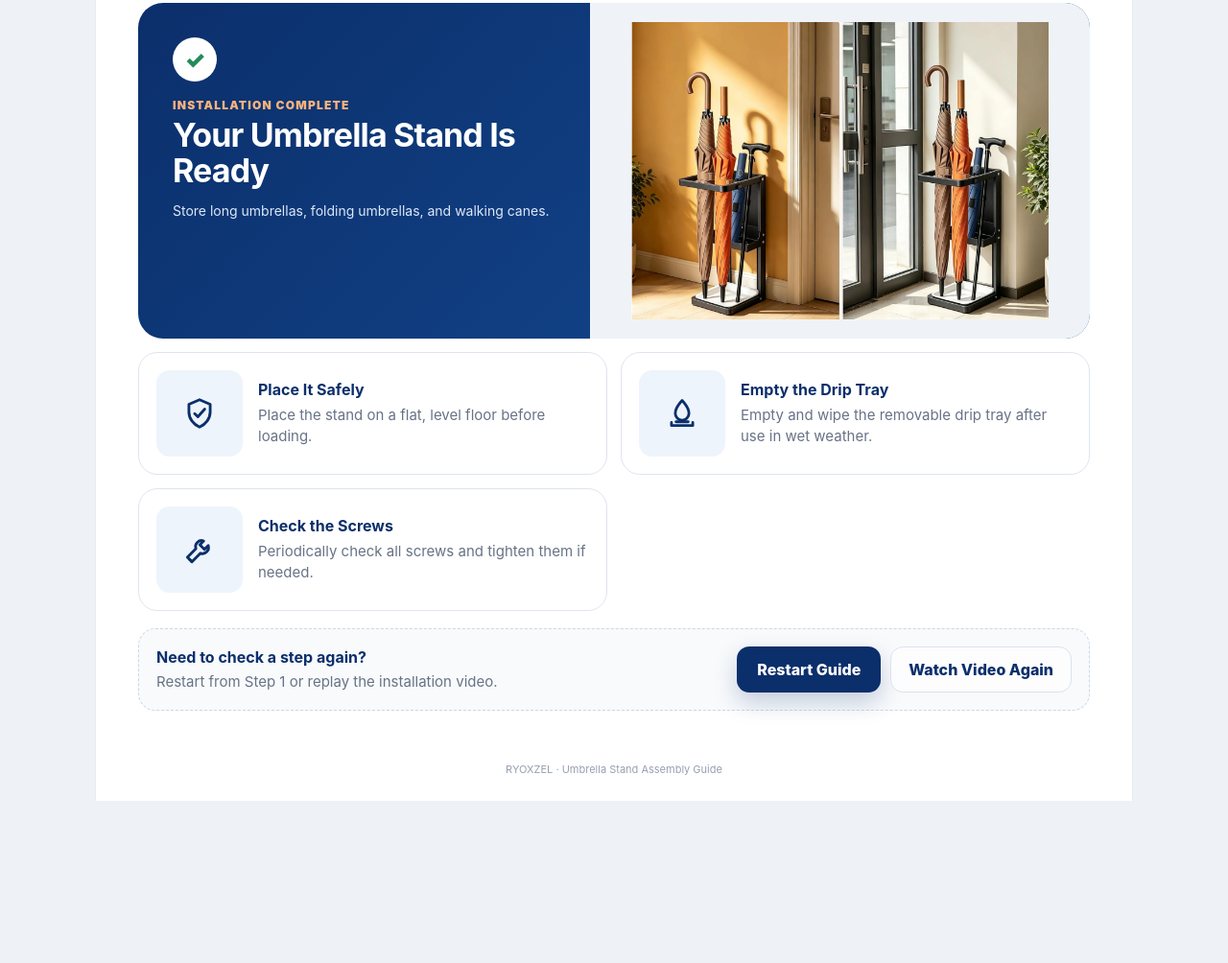
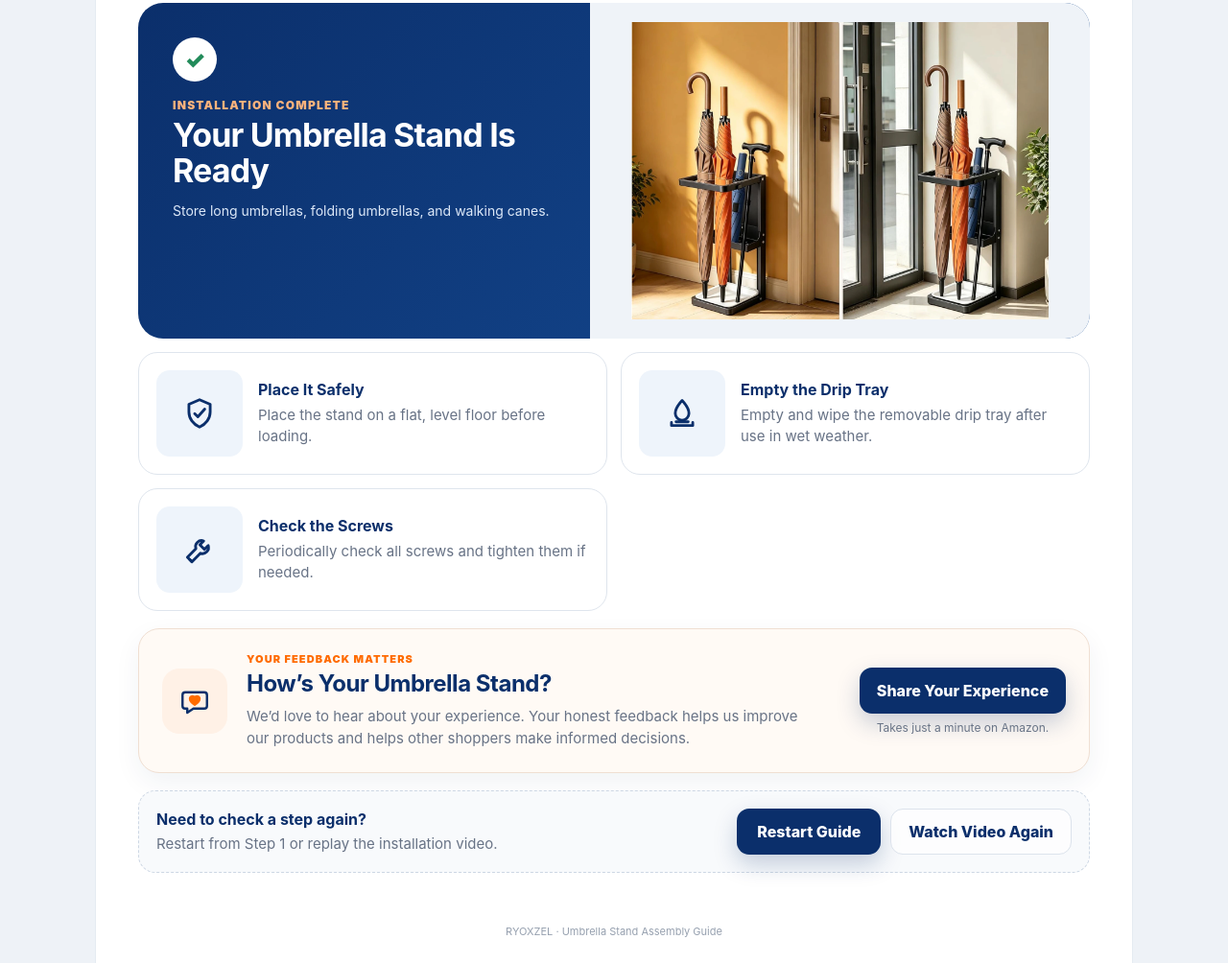
Before and after one commit to louvpy-pixel/umbrella, a plain HTML site: page small-umbrella-guide/index.html in a window 1280 px wide. Shown: the part 3136-4140 px from the top of the page at 96% size. Before the commit the page ends 3971 px from the top, so only its background shows below. Drawn offline with Linux system fonts and the light colour scheme.

Commit message:
Implement review card for user feedback
Added a review section with feedback invitation and styling.

```diff
--- a/small-umbrella-guide/index.html
+++ b/small-umbrella-guide/index.html
@@ -137,6 +137,18 @@
   .use-card h3{margin:0 0 6px;color:var(--navy);font-size:16px}
   .use-card p{margin:0;color:var(--muted);font-size:15px;line-height:1.5}
 
+  /* REVIEW INVITATION */
+  .review-card{margin-top:18px;padding:24px;border:1px solid #f0dfd2;border-radius:22px;background:#fffaf5;box-shadow:0 10px 28px rgba(21,44,83,.06);display:grid;grid-template-columns:68px minmax(0,1fr) auto;gap:20px;align-items:center}
+  .review-icon{width:68px;height:68px;border-radius:18px;background:#fff1e6;color:var(--navy);display:grid;place-items:center}
+  .review-icon svg{width:34px;height:34px;display:block;fill:none;stroke:currentColor;stroke-width:1.7;stroke-linecap:round;stroke-linejoin:round}
+  .review-icon .heart{fill:var(--orange);stroke:var(--orange)}
+  .review-eyebrow{margin:0 0 5px;color:var(--orange);font-size:11px;font-weight:900;letter-spacing:.1em;text-transform:uppercase}
+  .review-copy h3{margin:0;color:var(--navy);font-size:24px;line-height:1.15;letter-spacing:-.02em}
+  .review-copy p{max-width:580px;margin:8px 0 0;color:var(--muted);font-size:15px;line-height:1.55}
+  .review-action{text-align:center}
+  .review-action .btn{white-space:nowrap}
+  .review-note{display:block;margin-top:7px;color:var(--muted);font-size:12px}
+
   /* CARE */
   .care{padding:46px 0 54px}
   .care-grid{display:grid;grid-template-columns:repeat(3,1fr);gap:14px;margin-top:18px}
@@ -164,7 +176,7 @@
     .step-visual{min-height:300px;height:300px;padding:16px}.step-visual img{max-height:268px}
     .step-copy{padding:28px 20px 22px;min-height:390px}.step-copy h3{font-size:25px}.step-copy p{font-size:16px}.step-tip{margin-top:20px;font-size:15px;line-height:1.55}
     .complete-card{grid-template-columns:1fr}.complete-copy{padding:28px 24px}.complete-card h2{font-size:29px}.complete-image{min-height:260px}
-    .use-grid{grid-template-columns:1fr;gap:12px}.use-card{padding:18px}.help{grid-template-columns:1fr;padding:20px;margin-top:22px}.help-actions{width:100%}.help-actions .btn{min-width:0;flex:1}
+    .use-grid{grid-template-columns:1fr;gap:12px}.use-card{padding:18px}.review-card{grid-template-columns:64px minmax(0,1fr);gap:16px;padding:22px}.review-icon{width:64px;height:64px}.review-action{grid-column:2;text-align:left}.help{grid-template-columns:1fr;padding:20px;margin-top:22px}.help-actions{width:100%}.help-actions .btn{min-width:0;flex:1}
   }
   @media(max-width:480px){
     h1{font-size:38px}.hero-actions{display:grid;grid-template-columns:1fr;width:100%}.btn{width:100%}
@@ -174,6 +186,7 @@
     .guide-row{align-items:flex-start}.phase-tabs{display:none}.mobile-phase-indicator{display:block;padding:12px 16px;border-bottom:1px solid #edf0f4;background:#fbfcfe;color:var(--navy);font-size:13px;line-height:1.4;font-weight:850}.step-visual{height:255px;min-height:255px;padding:6px}.step-visual img{max-height:243px;object-fit:contain}
     .step-copy{min-height:390px}.nav-actions{position:sticky;bottom:0;background:#fff;margin-left:-20px;margin-right:-20px;padding:14px 20px 2px}
     .use-card{grid-template-columns:76px 1fr}.tip-icon{width:76px;height:76px}.tip-icon svg{width:34px;height:34px}
+    .review-card{grid-template-columns:1fr;gap:14px;padding:20px}.review-icon{width:56px;height:56px;border-radius:16px}.review-icon svg{width:30px;height:30px}.review-copy h3{font-size:23px}.review-copy p{font-size:15px}.review-action{grid-column:1;width:100%}.review-action .btn{width:100%;min-height:48px}.review-note{text-align:center}
     .help-actions{display:grid;grid-template-columns:1fr 1fr}.help-actions .btn{width:100%;padding:0 10px}
   }
 </style>
@@ -269,6 +282,11 @@
         <article class="use-card"><div class="tip-icon" aria-hidden="true"><svg viewBox="0 0 24 24"><path d="M12 3.5S7.5 8.3 7.5 12a4.5 4.5 0 0 0 9 0c0-3.7-4.5-8.5-4.5-8.5Z"/><path d="M5 18v2h14v-2"/><path d="M8 17.5h8"/></svg></div><div><h3>Empty the Drip Tray</h3><p>Empty and wipe the removable drip tray after use in wet weather.</p></div></article>
         <article class="use-card"><div class="tip-icon" aria-hidden="true"><svg viewBox="0 0 24 24"><path d="M14.7 6.3a4 4 0 0 0-5.1 5.1L4 17l3 3 5.6-5.6a4 4 0 0 0 5.1-5.1l-2.5 2.5-3-3 2.5-2.5Z"/><path d="m5.5 18.5 1 1"/></svg></div><div><h3>Check the Screws</h3><p>Periodically check all screws and tighten them if needed.</p></div></article>
       </div>
+      <section class="review-card" aria-labelledby="reviewTitle">
+        <div class="review-icon" aria-hidden="true"><svg viewBox="0 0 24 24"><path d="M5 5.5h14a2 2 0 0 1 2 2v8a2 2 0 0 1-2 2h-8l-4.5 3v-3H5a2 2 0 0 1-2-2v-8a2 2 0 0 1 2-2Z"/><path class="heart" d="M12 14.6s-3.5-2-3.5-4.3c0-1.8 2.3-2.5 3.5-.9 1.2-1.6 3.5-.9 3.5.9 0 2.3-3.5 4.3-3.5 4.3Z"/></svg></div>
+        <div class="review-copy"><div class="review-eyebrow">Your Feedback Matters</div><h3 id="reviewTitle">How’s Your Umbrella Stand?</h3><p>We’d love to hear about your experience. Your honest feedback helps us improve our products and helps other shoppers make informed decisions.</p></div>
+        <div class="review-action"><a class="btn btn-primary" href="https://www.amazon.com/review/create-review?asin=B0GYS5RS1B" target="_blank" rel="noopener noreferrer">Share Your Experience</a><span class="review-note">Takes just a minute on Amazon.</span></div>
+      </section>
       <div class="help">
         <div><strong>Need to check a step again?</strong><span>Restart from Step 1 or replay the installation video.</span></div>
         <div class="help-actions"><button class="btn btn-primary" id="restartGuide" type="button">Restart Guide</button><a class="btn btn-secondary" href="#video">Watch Video Again</a></div>
```
